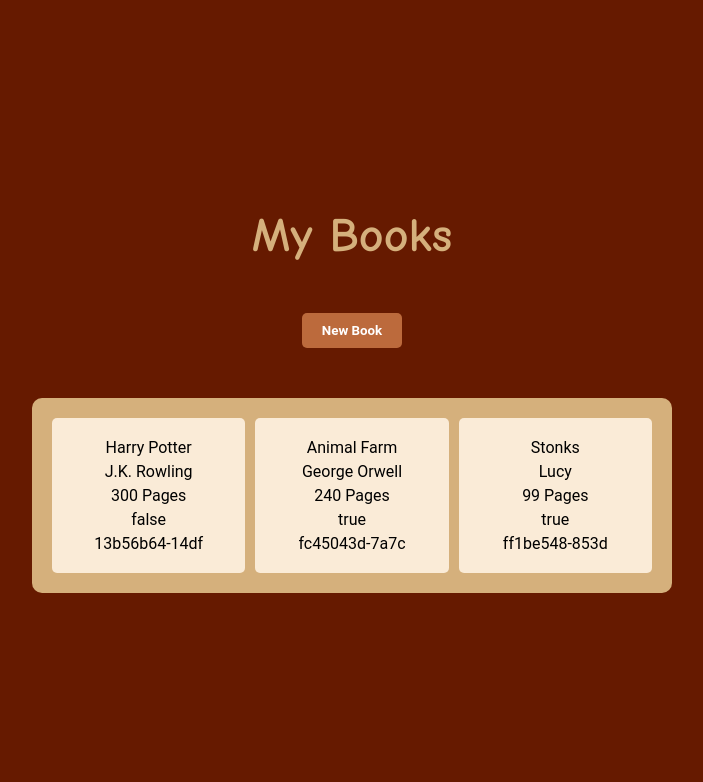
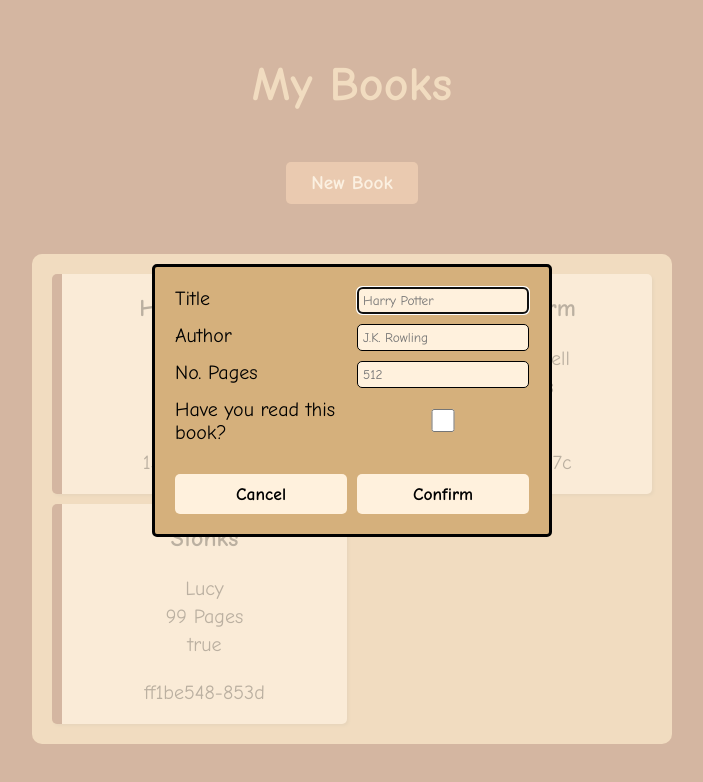
Before and after one commit to kyusuku/library, a plain HTML site: page index.html in a window 1280 px wide. Both pictures are taken after a click on the button "New Book". Shown: the whole page, without its empty margins (288-991 px from the left). Drawn offline with Linux system fonts and the light colour scheme.

Commit message:
Add functionality to add new books

```diff
--- a/index.html
+++ b/index.html
@@ -10,6 +10,20 @@
 <body>
     <div class="wrapper">
         <h1>My Books</h1>
+        <dialog>
+            <form method="dialog">
+                <label for="bookTitle">Title</label>
+                <input type="text" placeholder="Harry Potter" id="bookTitle" required>
+                <label for="bookAuthor">Author</label>
+                <input type="text" placeholder="J.K. Rowling" id="bookAuthor" required>
+                <label for="numPages">No. Pages</label>
+                <input type="number" placeholder="512" id="numPages" required>
+                <label for="hasRead">Have you read this book?</label>
+                <input type="checkbox" id="hasRead">
+                <button value="cancel" formmethod="dialog">Cancel</button>
+                <button class="confirmBtn" value="default">Confirm</button>
+            </form>
+        </dialog>
         <button type="button" class="newBookBtn">New Book</button>
         <div class="card"></div>
     </div>
--- a/script.js
+++ b/script.js
@@ -1,6 +1,14 @@
 const myLibrary = [];
 const card = document.querySelector('.card');
-const newBookBtn = document.querySelector('.newBookButton');
+const newBookBtn = document.querySelector('.newBookBtn');
+const dialog = document.querySelector('dialog');
+const dialogCloseBtn = document.querySelector('dialog button');
+const dialogConfirm = document.querySelector('.confirmBtn');
+
+let userTitle;
+let userAuthor;
+let userPages;
+let userRead;
 
 function Book(title, author, numberOfPages, hasRead) {
     this.id = crypto.randomUUID().substring(0,13);
@@ -48,5 +56,29 @@ addBookToLibrary('Stonks', 'Lucy', 99, true);
 displayBooks();
 
 newBookBtn.addEventListener('click', () => {
+    dialog.showModal();
+});
+
+dialogCloseBtn.addEventListener('click', (e) => {
+    e.preventDefault();
+    dialog.close();
+});
+
+dialogConfirm.addEventListener('click', (event) => {
+    event.preventDefault();
+
+    userTitle = document.getElementById('bookTitle').value;
+    userAuthor = document.getElementById('bookAuthor').value;
+    userPages = document.getElementById('numPages').value;
+    userRead = document.getElementById('hasRead').checked
+        ? true
+        : false;
+
+    dialog.close();
+
+    addBookToLibrary(userTitle, userAuthor, userPages, userRead);
+    card.textContent = "";
+    displayBooks();
+
 
 });
--- a/styles.css
+++ b/styles.css
@@ -1,5 +1,5 @@
 * {
-    font-family: 'Roboto', sans-serif;
+    font-family: "Comic Sans MS", "Comic Sans", sans-serif;
     box-sizing: border-box;
     margin: 0;
     padding: 0;
@@ -45,12 +45,61 @@ h1 {
     font-size: 3rem;
 }
 
+dialog {
+    align-self: center;
+    justify-self: center;
+
+    padding: 20px;
+    border-radius: 5px;
+
+    background-color: #d5b07c;
+    font-size: 1.25rem;
+    width: clamp(375px, 50vw, 400px);
+}
+
+input {
+    border: 1px solid black;
+    padding: 5px;
+    border-radius: 5px;
+
+    background-color: #fff1dd;
+}
+
+input[type="checkbox"] {
+    width: 50%;
+    height: 50%;
+    justify-self: center;
+    align-self: center;
+}
+
+form {
+    display: grid;
+    grid-template-columns: 1fr 1fr;
+    gap: 10px;
+}
+
+::backdrop {
+    background-color: antiquewhite;
+    opacity: 0.75;
+}
+
+form button {
+    padding: 10px 25px;
+    border-radius: 5px;
+    background-color: #fff1dd;
+
+    font-weight: bold;
+    font-size: 1.1rem;
+    margin-top: 20px;
+}
+
 .newBookBtn {
-    padding: 10px 20px;
+    padding: 10px 25px;
     border-radius: 5px;
     background-color: #bc6a3c;
     color: white;
     font-weight: bold;
+    font-size: 1.2rem;
 }
 
 .newBookBtn:hover {
@@ -59,7 +108,7 @@ h1 {
 
 .card {
     display: grid;
-    grid-template-columns: repeat(auto-fit, minmax(80px, 1fr));
+    grid-template-columns: repeat(auto-fit, minmax(200px, 1fr));
     gap: 10px;
 
     width: clamp(250px, 50vw, 800px);
@@ -78,5 +127,28 @@ h1 {
 
     background-color: antiquewhite;
     padding: 20px;
-    border-radius: 5px;;
+    border-radius: 5px;
+    border-left: 10px solid #661a00;
+    box-shadow: rgba(0, 0, 0, 0.15) 1.95px 1.95px 2.6px;
+
+    font-size: 1.25rem;
 }
+
+.card > div > div {
+    font-family: "Comic Sans MS", "Comic Sans", sans-serif;
+    display: flex;
+
+    justify-content: center;
+    align-items: center;
+}
+
+.card > div > div:first-child {
+    font-weight: bold;
+    font-size: 1.5rem;
+
+    margin-bottom: 20px;
+}
+
+.card > div > div:nth-child(4) {
+    margin-bottom: 20px;
+}
```
